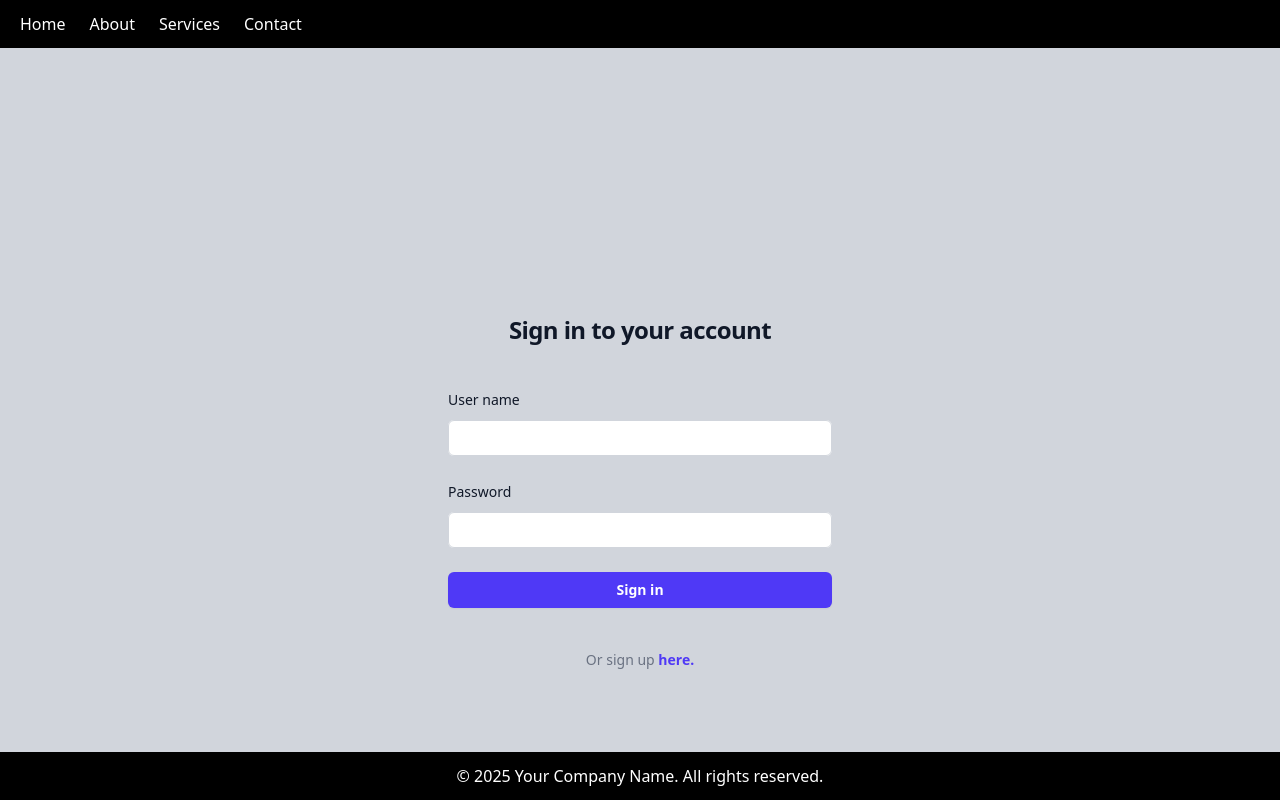
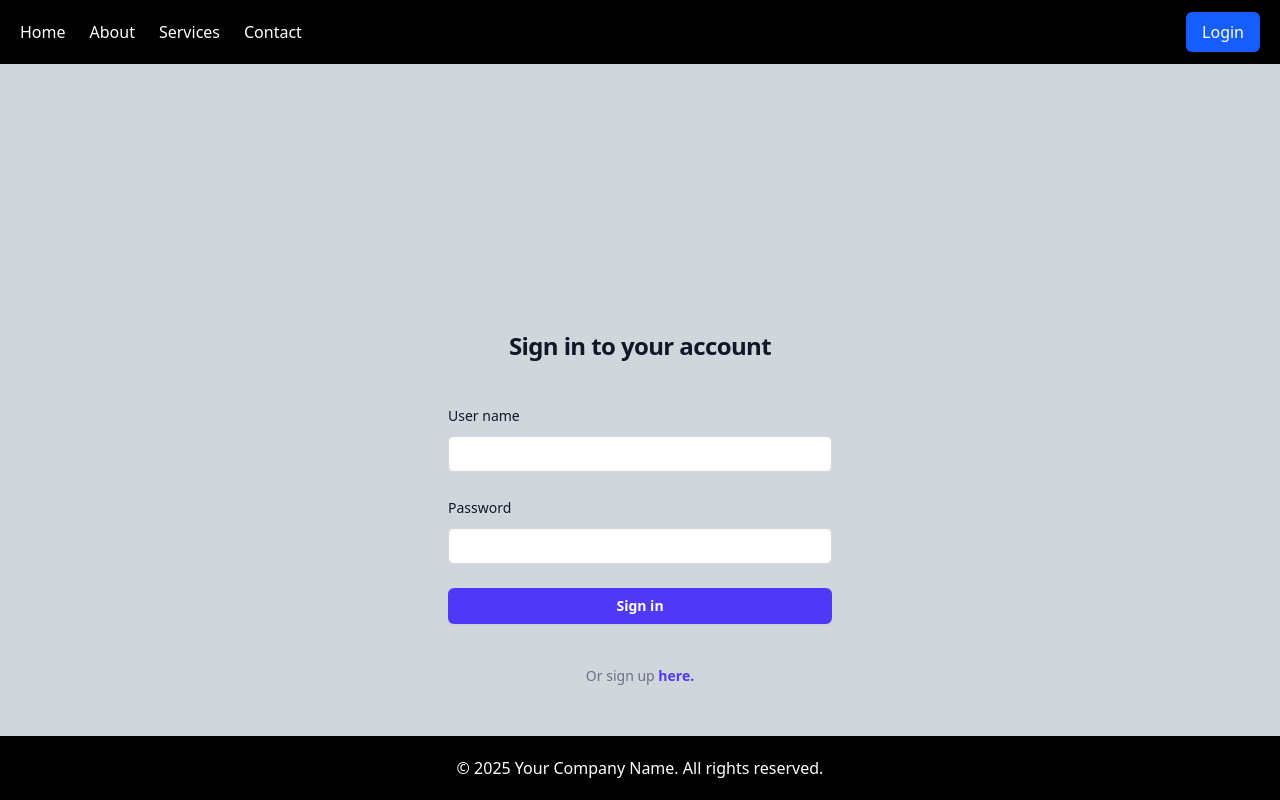
Before and after one commit to danielwennstrom/MeetingCalendar-workshop, a React (Vite) app: page /login in a window 1280 px wide. Built offline with nearby package versions, Linux system fonts and the light colour scheme.

Commit message:
Layout adjustments, login/logout button in header

```diff
--- a/src/App.tsx
+++ b/src/App.tsx
@@ -16,7 +16,7 @@ function App() {
         <div className="flex flex-col min-h-screen">
           <Header />
           <main className="flex-grow bg-gray-300 overflow-auto">
-            <div className="max-w-6xl mx-auto py-6 px-4">
+            <div className="max-w-10/12 mx-auto py-6 px-4">
               <Routes>
                 <Route element={<PublicLayout />}>
                   <Route path="/login" element={<LoginForm />} />
--- a/src/components/Navbar/Navbar.tsx
+++ b/src/components/Navbar/Navbar.tsx
@@ -1,12 +1,33 @@
 import React from "react";
+import { useAuth } from "../../context/AuthContextProvider";
 
 function Navbar() {
+  const { user, logout } = useAuth();
+  console.log("User in navbar:", user);
+
   return (
-    <nav className="sm:flex space-x-6 py-3 px-5 sm:text-center text-white bg-black">
-      <h5 className="">Home</h5>
-      <h5 className="">About</h5>
-      <h5 className="">Services</h5>
-      <h5 className="">Contact</h5>
+    <nav className="text-white bg-black px-5">
+      <div className="sm:flex space-x-6 items-center my-3">
+        <h5>Home</h5>
+        <h5>About</h5>
+        <h5>Services</h5>
+        <h5>Contact</h5>
+        <div className="flex-grow text-right">
+          {!user && (
+            <button className="bg-blue-600 hover:bg-blue-700 text-white font-medium px-4 py-2 rounded-md transition">
+              Login
+            </button>
+          )}
+          {user && (
+            <button
+              onClick={logout}
+              className="bg-blue-600 hover:bg-blue-700 text-white font-medium px-4 py-2 rounded-md transition"
+            >
+              Logout
+            </button>
+          )}
+        </div>
+      </div>
     </nav>
   );
 }
--- a/src/components/layout/Footer.tsx
+++ b/src/components/layout/Footer.tsx
@@ -1,7 +1,7 @@
 function Footer() {
   return (
     <footer>
-      <div className="w-full flex text-center bg-black text-white justify-center py-3 px-5">
+      <div className="w-full flex text-center bg-black text-white justify-center py-5 px-5">
         <p>© 2025 Your Company Name. All rights reserved.</p>
       </div>
     </footer>
--- a/src/context/AuthContextProvider.tsx
+++ b/src/context/AuthContextProvider.tsx
@@ -5,6 +5,7 @@ import api from "../services/api";
 interface AuthContextType {
   user: User | null;
   setUser: React.Dispatch<React.SetStateAction<User | null>>;
+  logout: () => void;
 }
 
 const AuthContext = createContext<AuthContextType | undefined>(undefined);
@@ -39,8 +40,15 @@ export const AuthContextProvider = ({
     }
     fetchUser();
   }, []);
+
+  const logout = () => {
+    localStorage.removeItem("access_token");
+    setUser(null);
+    window.location.href = "/login";
+  };
+
   return (
-    <AuthContext.Provider value={{ user, setUser }}>
+    <AuthContext.Provider value={{ user, setUser, logout }}>
       {children}
     </AuthContext.Provider>
   );
```
